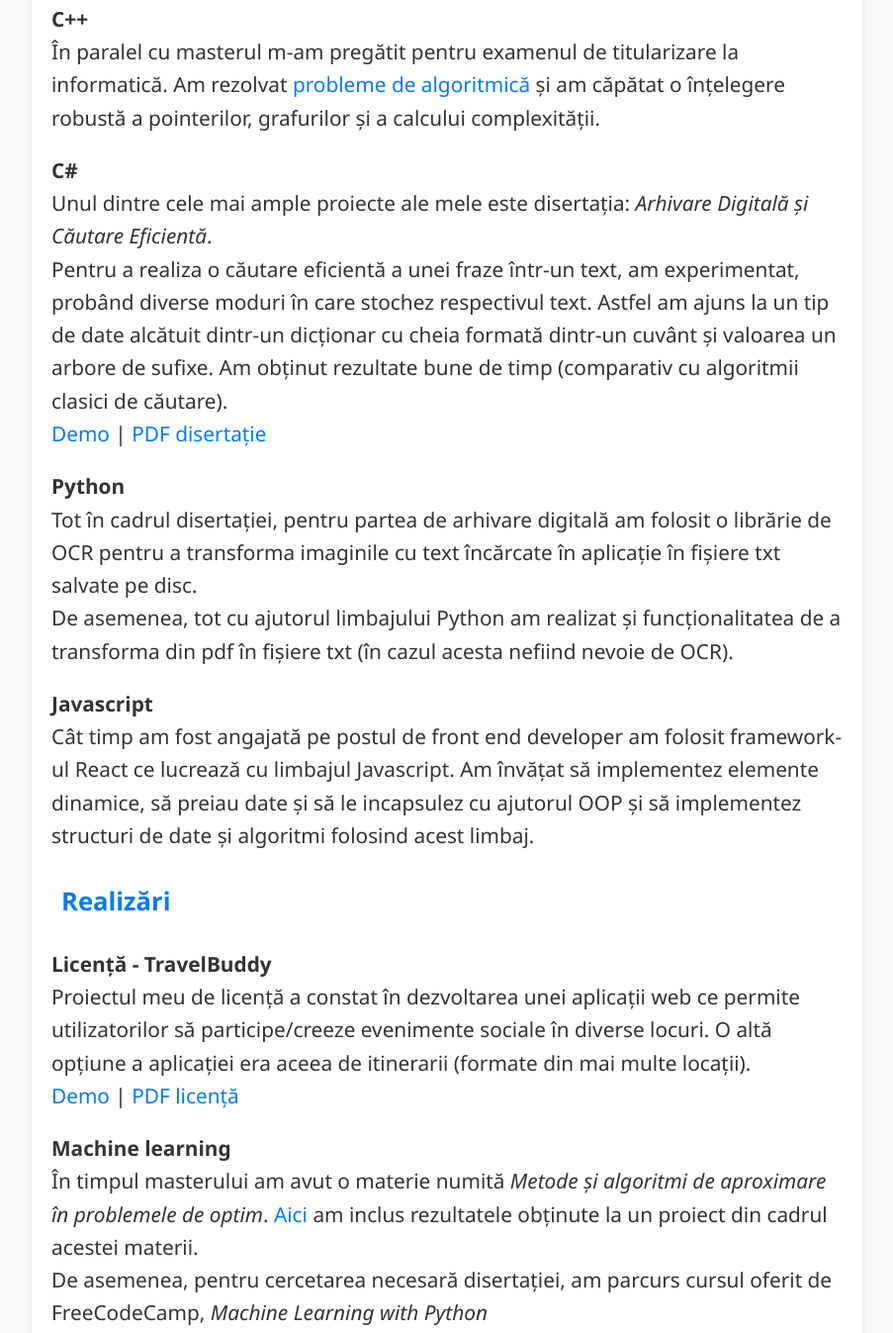
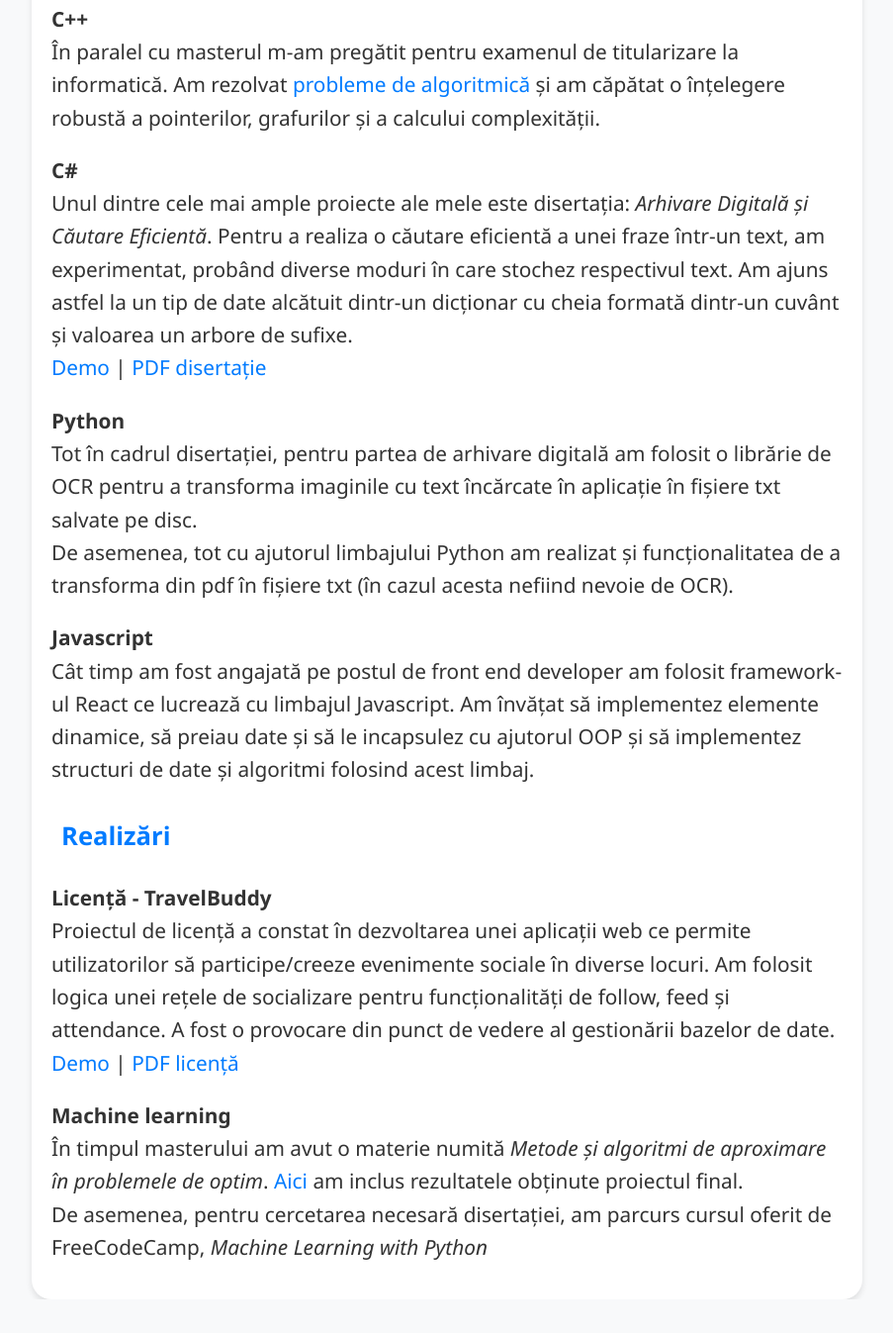
Before and after one commit to andreeani123/CV, a plain HTML site: page index.html in a window 1280 px wide. Shown: the part 998-2345 px from the top of the page at 99% size, without its empty margins (188-1091 px from the left). After the commit the page ends 2311 px from the top, so only its background shows below. Drawn offline with nearby package versions, Linux system fonts and the light colour scheme.

Commit message:
Add files via upload

```diff
--- a/index.html
+++ b/index.html
@@ -147,14 +147,14 @@
       <p><i class="icon fas fa-briefcase"></i>Experiență Profesională</p>
       <ul>
         <li>
-          <span>Trainer Logiscool</span><br />2022-2024<br />Am coordonat în
+          <span>Trainer Logiscool (part-time)</span><br />2022-prezent<br />Am coordonat în
           fiecare semestru 3-5 clase de elevi între 10-15 ani în cadrul unei
           școli de programare<br />Am folosit diverse metode pedagogice în
           scopul îmbunătățirii competențelor digitale și a exersării gândirii
           logice<br />
         </li>
         <li>
-          <span>Junior Front-End Developer</span><br />2021-2022<br />Am lucrat
+          <span>Junior Front-End Developer (full-time)</span><br />2021-2022<br />Am lucrat
           la interfața mai multor site-uri web cu tematici diferite (spre
           exemplu, site-ul de prezentare a localității
           <a href="https://montecreto.eu/" target="_blank">Montecreto</a> din Italia,
@@ -175,14 +175,12 @@
           disertația:
           <span style="font-style: italic"
             >Arhivare Digitală și Căutare Eficientă</span
-          >.
-          <div>
-            Pentru a realiza o căutare eficientă a unei fraze într-un text, am experimentat, probând diverse moduri în care stochez
-            respectivul text. Astfel am ajuns la un tip de date alcătuit
+          >. Pentru a realiza o căutare eficientă a unei fraze într-un text, am experimentat, probând diverse moduri în care stochez
+            respectivul text. Am ajuns astfel la un tip de date alcătuit
             dintr-un dicționar cu cheia formată dintr-un cuvânt și valoarea un
             arbore de sufixe.
-            Am obținut rezultate bune de timp (comparativ cu algoritmii clasici de căutare).
-          </div>
+
+
           <div> <a href ="https://drive.google.com/file/d/1-mhvUoRp8gsbcXwy38vD-Q_u2mH5geWr/view" target ="_blank">Demo</a> |<a href ="./Arhivare_Digitala_si_Cautare_Eficienta.pdf" target ="_blank"> PDF disertație</a>
           </div>
         </li>
@@ -215,12 +213,12 @@
         <li>
           <span style="font-weight: bold;">Licență - TravelBuddy</span>
           <div>
-            Proiectul meu de licență a constat în dezvoltarea unei aplicații web
+            Proiectul de licență a constat în dezvoltarea unei aplicații web
             ce permite utilizatorilor să participe/creeze evenimente sociale
-            în diverse locuri. O altă opțiune a aplicației era aceea de itinerarii (formate din mai multe locații).
+            în diverse locuri. Am folosit logica unei rețele de socializare pentru funcționalități de follow, feed și attendance. A fost o provocare din punct de vedere al gestionării bazelor de date.
           </div>
           <div>
-           <a href="https://drive.google.com/file/d/1MOmofUs0WXPo_W-713qW_qB8oWBf5NRJ/view?usp=sharing" target ="_blank">Demo</a> | <a href ="./TravelBuddy.pdf" target="_blank">PDF licență</a>
+           <a href="https://drive.google.com/file/d/1MOmofUs0WXPo_W-713qW_qB8oWBf5NRJ/view?usp=sharing" target ="_blank">Demo</a> | <a href ="./Licenta.pdf" target="_blank">PDF licență</a>
           </div>
         </li>
         <li>
@@ -228,7 +226,7 @@
           <div>
             În timpul masterului am avut o materie numită
             <span style = "font-style: italic;">Metode şi algoritmi de aproximare în problemele de optim</span>.<a href="./MAAPO.pdf" target ="_blank"> Aici</a> am inclus
-            rezultatele obținute la un proiect din cadrul acestei materii.
+            rezultatele obținute proiectul final.
           </div>
           <div>
             De asemenea, pentru cercetarea necesară disertației, am parcurs cursul oferit de FreeCodeCamp, <span style = "font-style: italic;">Machine Learning with Python</span>
```
Also changed, not shown: 1 other file.
